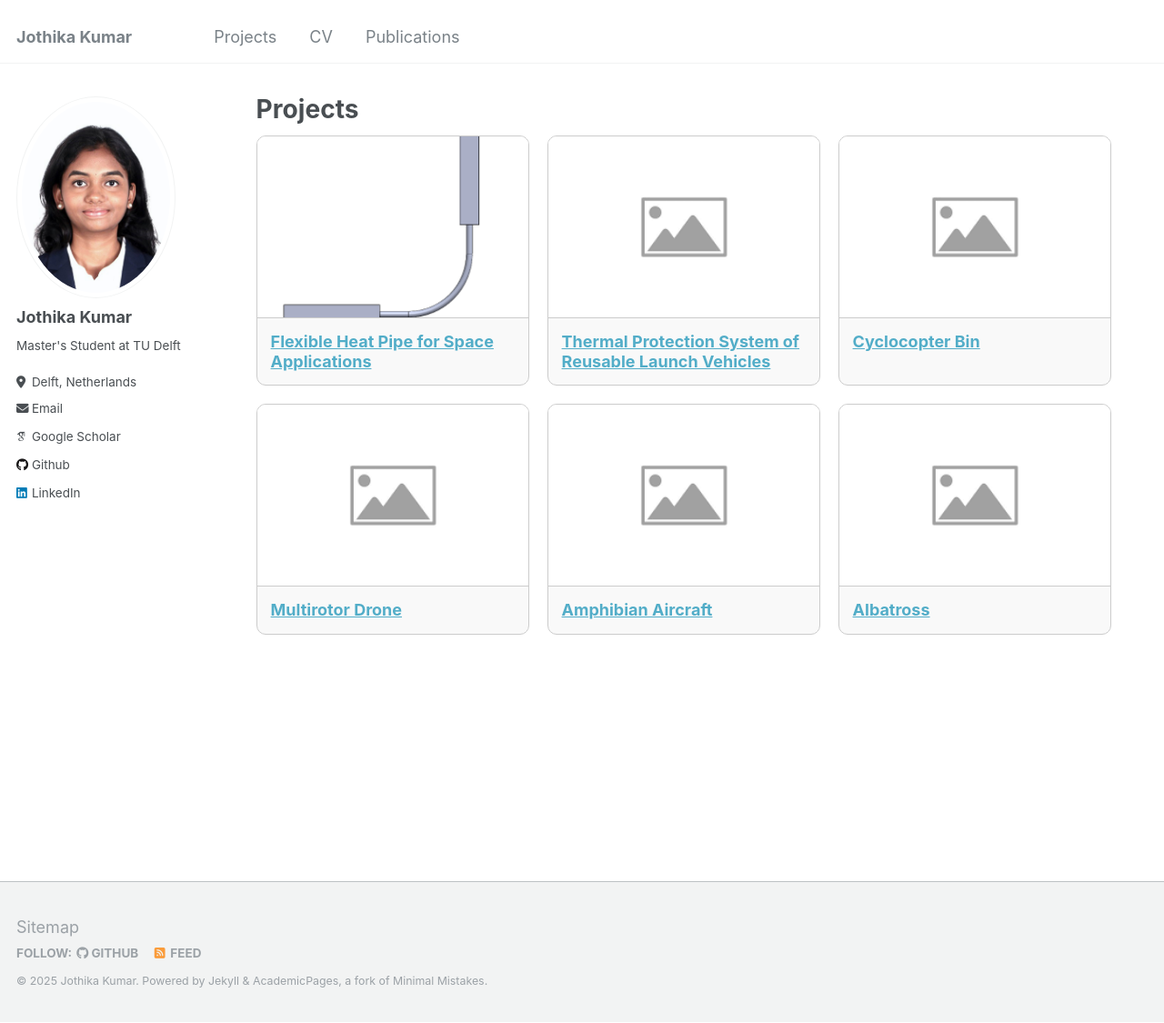
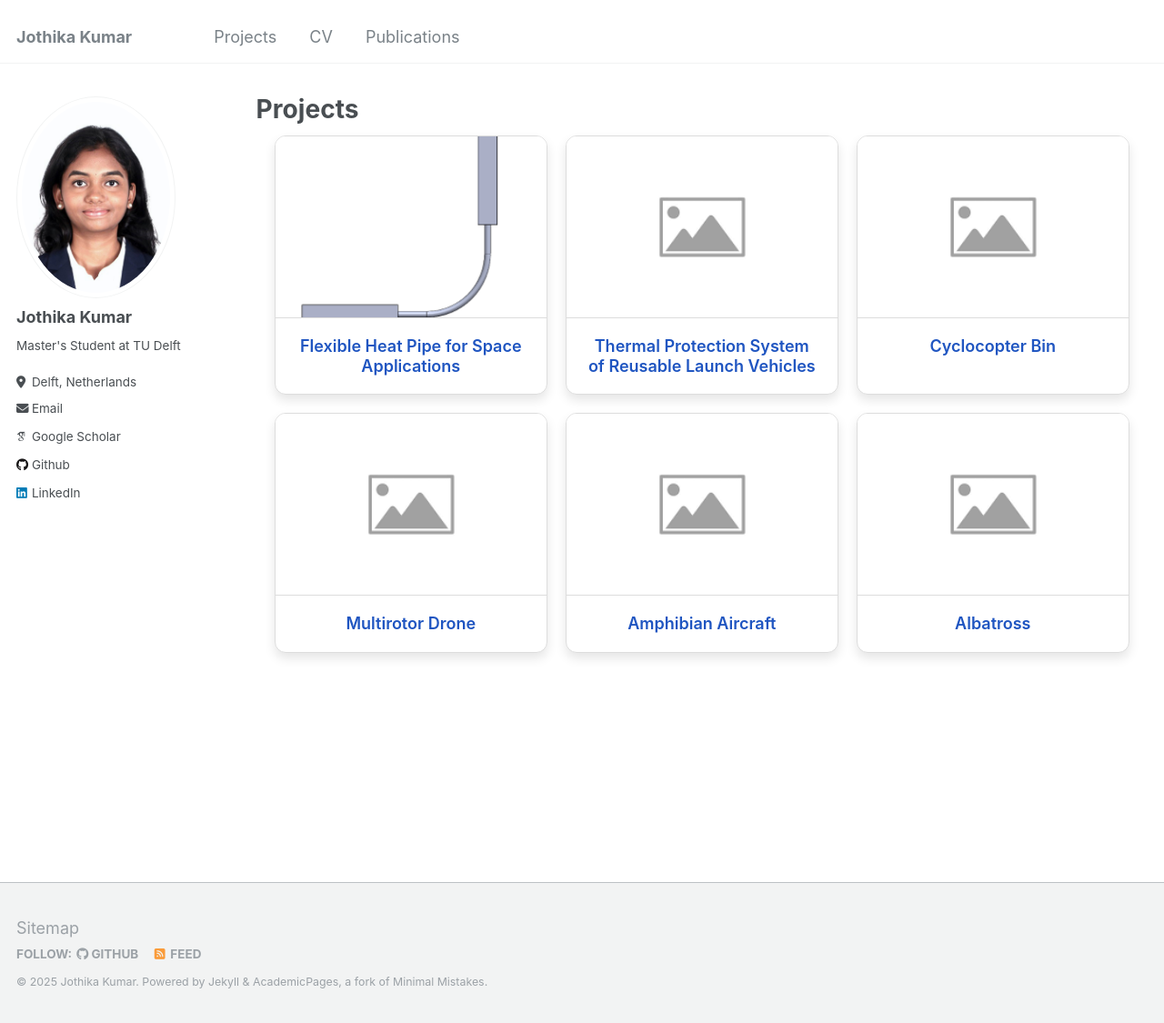
Before and after one commit to jothikak05/jothikak05.github.io, a Jekyll site: the page built from _pages/projects.md, in a window 1280 px wide and 1125 px high. Shown: the whole window at 91% size. Built offline with Jekyll 4.4.1, drawn with Linux system fonts in a browser that asks for light colours; some web fonts are replaced.

Commit message:
update justified

```diff
--- a/_pages/projects.md
+++ b/_pages/projects.md
@@ -5,14 +5,14 @@ permalink: /projects/
 author_profile: true
 ---
 
-<div style="display: flex; flex-wrap: wrap; gap: 20px; margin-top: 15px;">
+<div style="display: flex; flex-wrap: wrap; gap: 20px; justify-content: center; margin-top: 15px;">
 
   {% for project in site.projects %}
-    <div style="width: 300px; border: 1px solid #ccc; border-radius: 10px; overflow: hidden; background-color: #f9f9f9;">
-      <a href="{{ project.url }}">
-        <img src="{{ project.image }}" alt="{{ project.title }}" style="width: 100%; height: 200px; object-fit: cover; border-bottom: 1px solid #ccc;">
-        <div style="padding: 15px;">
-          <h3 style="font-size: 18px; margin: 0;">{{ project.title }}</h3>
+    <div style="width: 300px; border: 1px solid #ddd; border-radius: 12px; overflow: hidden; background-color: #fff; box-shadow: 0 6px 12px rgba(0, 0, 0, 0.1); transition: transform 0.3s ease, box-shadow 0.3s ease;" onmouseover="this.style.transform='scale(1.05)'; this.style.boxShadow='0 10px 20px rgba(0, 0, 0, 0.15)';" onmouseout="this.style.transform='scale(1)'; this.style.boxShadow='0 6px 12px rgba(0, 0, 0, 0.1)';">
+      <a href="{{ project.url }}" style="text-decoration: none; color: inherit; display: block;">
+        <img src="{{ project.image }}" alt="{{ project.title }}" style="width: 100%; height: 200px; object-fit: cover; border-bottom: 1px solid #ddd;">
+        <div style="padding: 20px; text-align: center;">
+          <h3 style="font-size: 18px; margin: 0; color: rgb(31, 85, 193); font-weight: 600;">{{ project.title }}</h3>
         </div>
       </a>
     </div>
```
Also changed, not shown: _pages/about.md (+1 -1 lines), _projects/1_project.md (+3 -0 lines).
